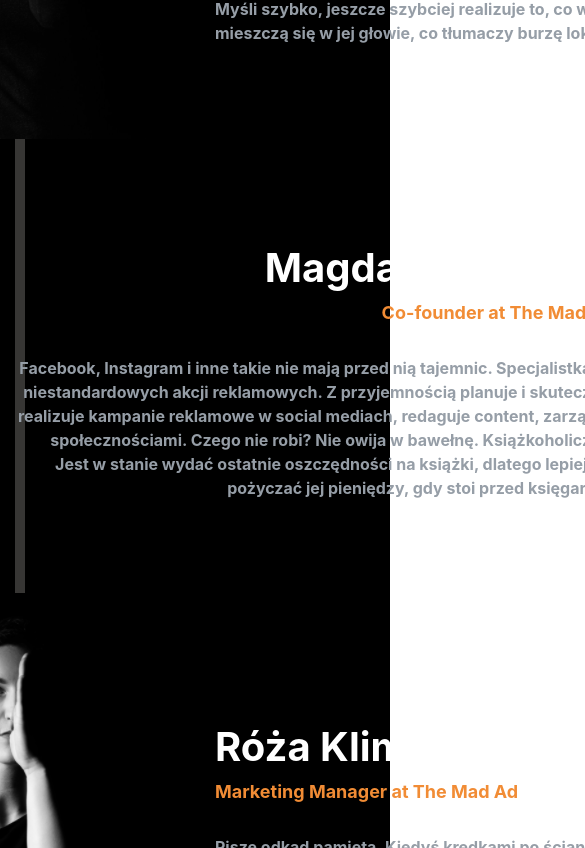
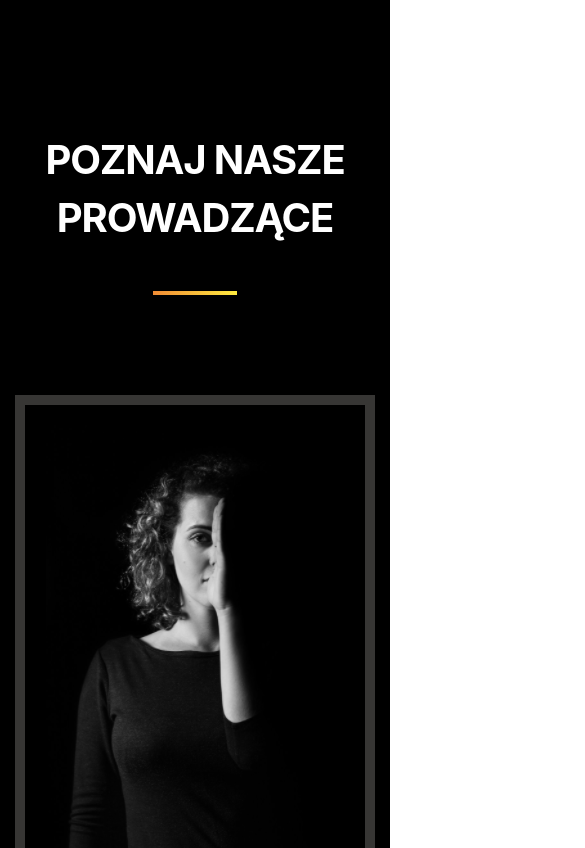
Before and after one commit to maykelknight/the-mad-ad-courses, a Vue app: page / in a window 390 px wide. Shown: the part 8996-9844 px from the top of the page, 585 px wide, since content can reach past the window. Built offline with nearby package versions, Linux system fonts and the light colour scheme; a web font is replaced by a local one.

Commit message:
team responsive stiling

```diff
--- a/src/assets/styles/main.scss
+++ b/src/assets/styles/main.scss
@@ -1,5 +1,6 @@
 @import './variables/colors';
 @import './variables/spacing';
+@import './variables/breakpoints';
 
 .main-content {
   background: black;
--- /dev/null
+++ b/src/assets/styles/variables/breakpoints.scss
@@ -0,0 +1,4 @@
+$b-sm: 576px; //Small devices (landscape phones, 576px and up)
+$b-md: 768px; //Medium devices (tablets, 768px and up)
+$b-lg: 992px; //Large devices (desktops, 992px and up)
+$b-xl: 1200px; //Extra large devices (large desktops, 1200px and up)
--- a/src/components/Advantages.vue
+++ b/src/components/Advantages.vue
@@ -47,7 +47,7 @@ export default {
     }
     .advantages {
         background: $c-gray-dark;
-        height: 561px;
+        /*height: 561px;*/
 
         &__description {
             margin-left: 20px;
--- a/src/components/Contact.vue
+++ b/src/components/Contact.vue
@@ -2,6 +2,7 @@
     <div class="container">
         <div class="contact-section">
             <h2>LET’S TALK TOGETHER</h2>
+
             <div class="row">
                 <div class="col-md-8">
                     <form data-name="Email Form" id="email-form" method="post" name="email-form" class="contact-form">
@@ -76,7 +77,6 @@ export default {
 
 <style scoped lang="scss">
     .contact-section {
-        height: 200px;
         margin-top: 196px;
 
         h2 {
--- a/src/components/Team.vue
+++ b/src/components/Team.vue
@@ -4,7 +4,9 @@
         <div class="divider"></div>
 
         <div class="row box-background">
+
             <div class="team-members-wrapper">
+
                 <div class="team-member">
                     <div class="team-member__photo">
                         <img alt="team-member" src="../assets/images/daria.png">
@@ -81,7 +83,7 @@ export default {
 
     .box-background {
         border: 10px solid $c-gray2;
-        width: 800px;
+        max-width: 800px;
         margin: 0 auto;
     }
 
@@ -152,7 +154,66 @@ export default {
                 }
             }
         }
+    }
 
+    @media (max-width: $b-xl) {
+        .team-members-wrapper {
+            height: auto;
+
+            .team-member {
+                height: initial;
+                display: flex;
+                flex-direction: column;
+                align-items: center;
+                justify-content: center;
+                text-align: center;
+
+                &__photo {
+                    img {
+                        position: initial;
+                        width: 100%;
+                    }
+                }
+
+                &__description {
+                    position: initial;
+                    max-width: initial;
+                    height: auto;
+                    padding: 0 20px;
+
+                    &__name {
+                        line-height: 50px;
+                    }
+                    &__details {
+                        width: 100%;
+                        max-width: 600px;
+                    }
+                }
+
+
+                &.-right {
+                    flex-direction: column-reverse;
+
+                    .team-member__photo {
+                        position: relative;
+                        right: 0;
+
+                        img {
+                            position: initial;
+                            width: 100%;
+                        }
+                    }
+
+                    .team-member__description {
+                        text-align: center;
+                        position: initial;
+                        max-width: initial;
+                    }
+                }
+
+
+            }
+        }
     }
 
 </style>
--- a/src/components/Testimonials.vue
+++ b/src/components/Testimonials.vue
@@ -53,9 +53,7 @@ export default {
 
                 &__details {
                     text-align: center;
-                    background: url('~@/assets/images/rectangle.svg');
-                    background-repeat: no-repeat;
-                    background-position: center;
+                    background: url('~@/assets/images/rectangle.svg') no-repeat center;
                     max-width: 700px;
                     height: 400px;
 
```
